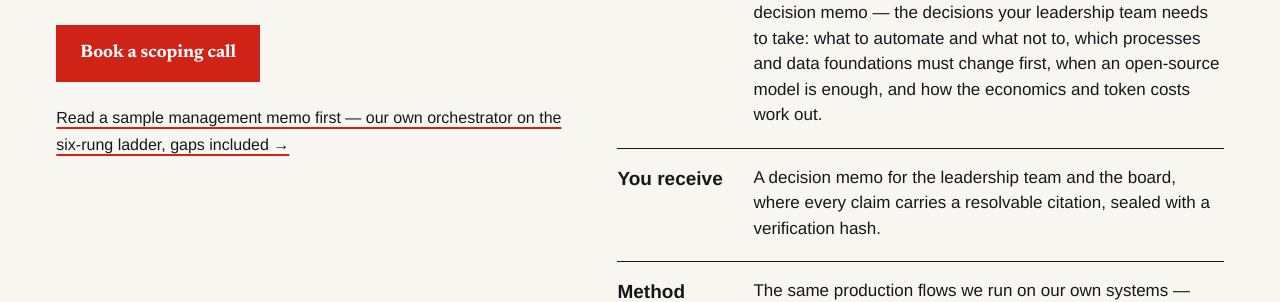
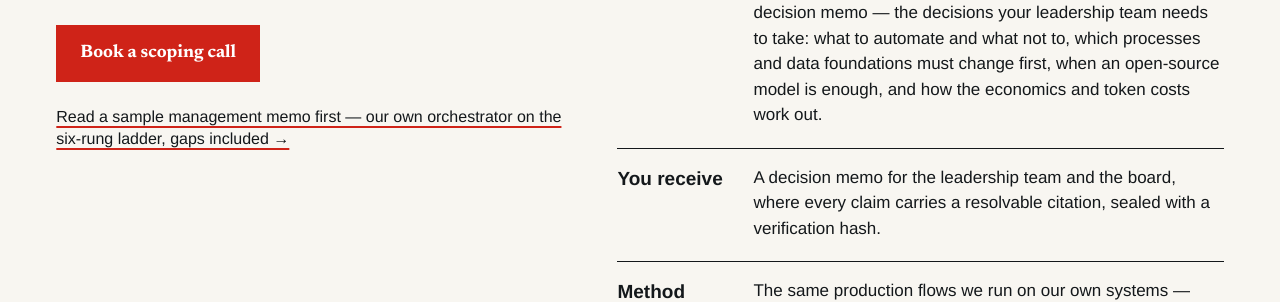
Before and after one commit to conwad-lab/tb-site, a Jekyll site: the page built from index.html, in a window 1280 px wide. Shown: the part 5459-5761 px from the top of the page. Built offline with Jekyll 4.4.1, drawn with Linux system fonts in a browser that asks for light colours; some web fonts are replaced.

Commit message:
030: keep the offer block's line boxes in standards mode; response file, screenshots
built-by: claude

Co-Authored-By: Claude Sonnet 5.5 <noreply@anthropic.com>
Claude-Session: https://claude.ai/code/session_012XRmkRb6ho44bFjQcWv52Z

```diff
--- a/assets/site.css
+++ b/assets/site.css
@@ -145,6 +145,8 @@ h2.tag{font-family:var(--f);letter-spacing:normal;line-height:1.5;text-wrap:wrap
 .o-lede{font-size:clamp(20px,2vw,27px);line-height:1.3;letter-spacing:-.015em;margin:0 0 24px}
 .o-lede b{color:var(--em);font-weight:600}
 .sample{font-size:16px;text-decoration-color:var(--red);text-decoration-thickness:2px;text-underline-offset:4px}
+/* Story 030: standards mode; keeps the line boxes the quirks-mode page had around the button, <br> and sample link */
+.btn-in{vertical-align:top}.btn-in+br{display:none}.sample{display:block;margin-top:2px;line-height:22.67px}
 .mrow{display:grid;grid-template-columns:120px 1fr;gap:16px;border-top:1px solid var(--black);padding:16px 0 20px;font-size:17px}
 .mrow b{font-size:19px;font-weight:700}
 @media(max-width:860px){.o-grid{grid-template-columns:1fr}}
```
Also changed, not shown: .team/PAPERCUTS.md, .team/reviews/030-home-pages-standards-mode.response.md (added), .team/screenshots/030/after-en-1440-full.jpg (added), .team/screenshots/030/after-en-390-full.jpg (added), .team/screenshots/030/after-sv-1440-full.jpg (added), .team/screenshots/030/after-sv-390-full.jpg (added), .team/screenshots/030/before-en-1440-full.jpg (added), .team/screenshots/030/before-en-390-full.jpg (added), .team/screenshots/030/before-sv-1440-full.jpg (added), .team/screenshots/030/before-sv-390-full.jpg (added).
